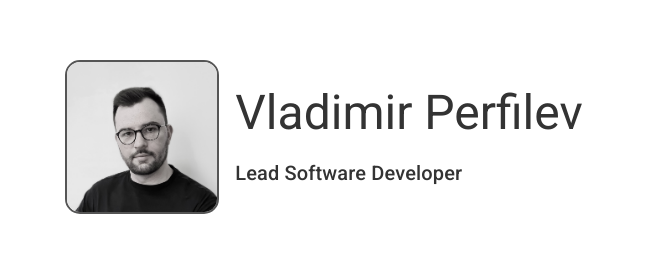
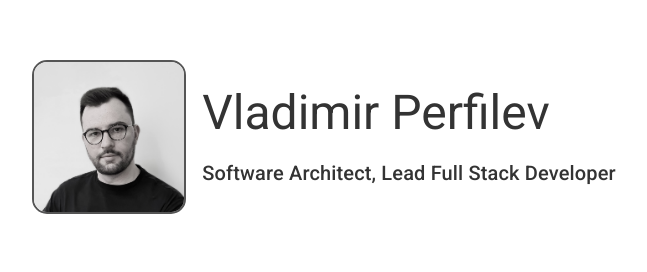
Before and after one commit to v-perfilev/business-card-site, a Gatsby site: page / in a window 1280 px wide. Shown: the part 179-451 px from the top of the page, without its empty margins (316-963 px from the left). Built offline with nearby package versions, Linux system fonts and the light colour scheme; Gatsby itself is replaced by a stand-in of ours.

Commit message:
edit job title on the page

```diff
--- a/src/components/card/Card.tsx
+++ b/src/components/card/Card.tsx
@@ -17,7 +17,7 @@ const Card: React.FC = () => {
                     Vladimir Perfilev
                 </Typography>
                 <Typography variant="h6">
-                    Lead Software Developer
+                    Software Architect, Lead Full Stack Developer
                 </Typography>
             </Stack>
         </Stack>
```
Also changed, not shown: .gitlab-ci.yml.
